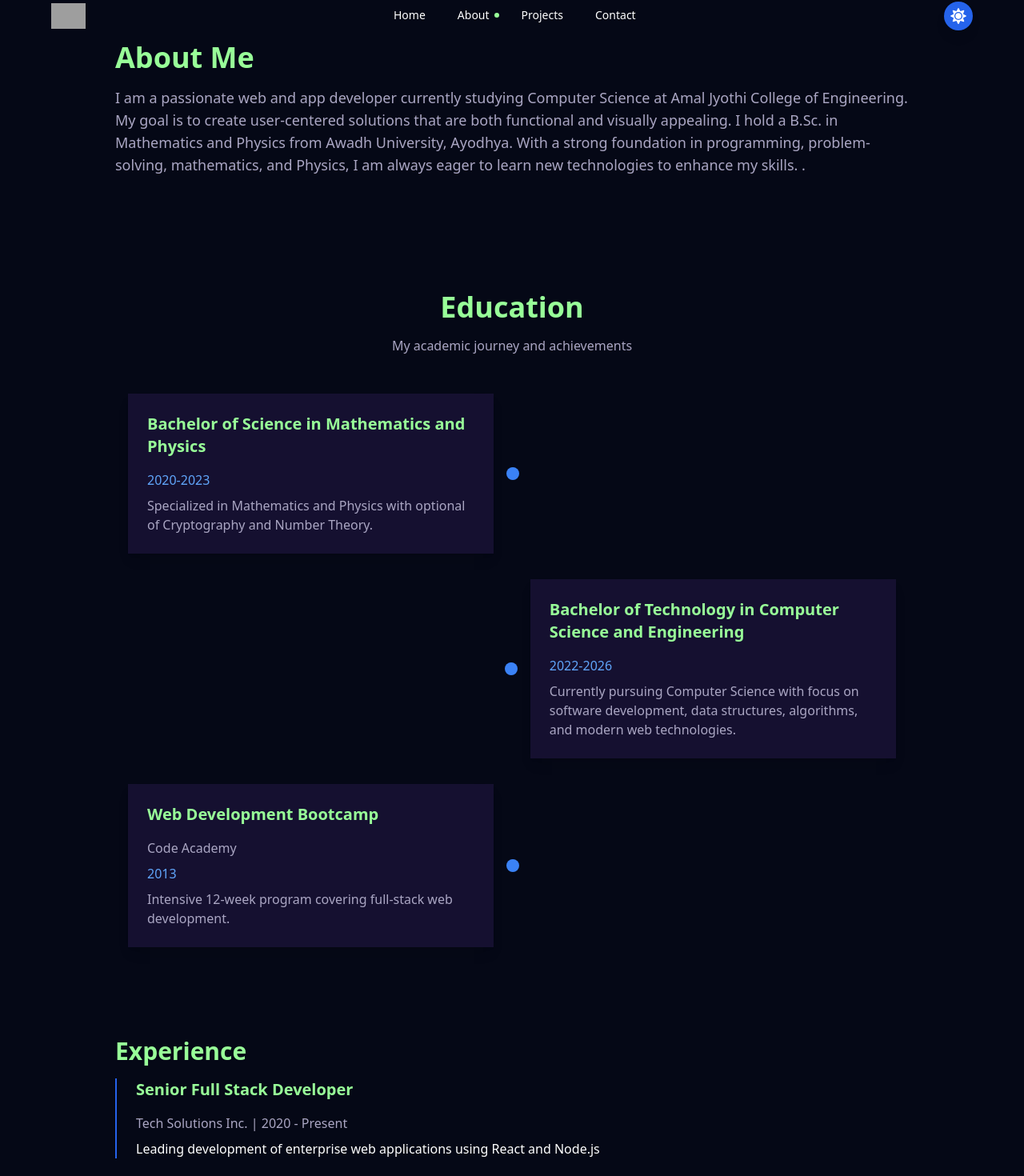
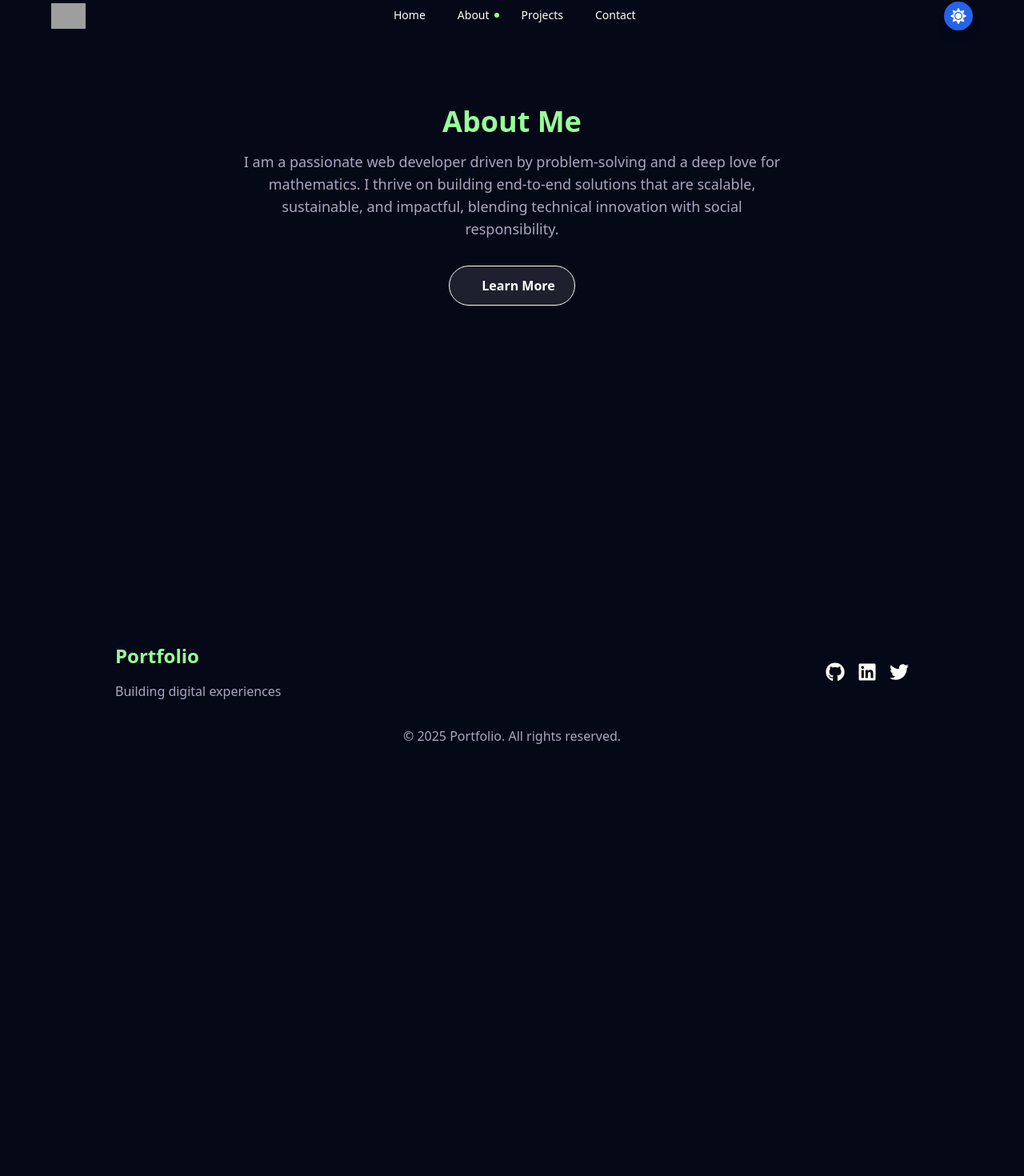
Before and after one commit to lord-rudra0/My-Portfolio, a React (Vite) app: page /about in a window 1280 px wide. Shown: the part 28-1498 px from the top of the page at 80% size. After the commit the page ends 992 px from the top, so only its background shows below. Built offline with nearby package versions, Linux system fonts and the light colour scheme; grey boxes are pictures that could not be loaded.

Commit message:
clickspark fix and input fix

```diff
--- a/src/components/ClickSpark.jsx
+++ b/src/components/ClickSpark.jsx
@@ -150,6 +150,7 @@ const ClickSpark = ({
     <canvas
       ref={canvasRef}
       style={{
+        zIndex:1,
         width: "100%",
         height: "100%",
         display: "block",
--- a/src/components/Contact.jsx
+++ b/src/components/Contact.jsx
@@ -10,17 +10,12 @@ const Contact = () => {
   };
 
   return (
-    <motion.div
-      initial={{ opacity: 0 }}
-      animate={{ opacity: 1 }}
-      exit={{ opacity: 0 }}
-      className="min-h-screen bg-primary text-white py-20"
-    >
+    <>
       <div className="max-w-screen-lg mx-auto px-4">
         <h1 className="text-4xl font-bold mb-4">Get in Touch</h1>
         <p className="text-secondary text-lg mb-8">I'm always open to new opportunities and collaborations</p>
         <form onSubmit={handleSubmit(onSubmit)} className="flex flex-col w-full md:w-1/2">
-          <input
+          <input style={{zIndex: 2 }}
             type="text"
             {...register('name', { required: 'Name is required' })}
             placeholder="Enter your name"
@@ -28,7 +23,7 @@ const Contact = () => {
           />
           {errors.name && <p className="text-red-500">{errors.name.message}</p>}
 
-          <input
+          <input style={{zIndex: 2 }}
             type="email"
             {...register('email', { required: 'Email is required' })}
             placeholder="Enter your email"
@@ -36,7 +31,7 @@ const Contact = () => {
           />
           {errors.email && <p className="text-red-500">{errors.email.message}</p>}
 
-          <textarea
+          <textarea style={{zIndex: 2 }}
             {...register('message', { required: 'Message is required' })}
             placeholder="Enter your message"
             rows="10"
@@ -44,12 +39,18 @@ const Contact = () => {
           ></textarea>
           {errors.message && <p className="text-red-500">{errors.message.message}</p>}
 
-          <button type="submit" className="text-white bg-gradient-to-r from-cyan-500 to-blue-500 px-6 py-3 my-8 mx-auto flex items-center rounded-md hover:scale-110 duration-300">
+          <button style={{zIndex: 2 }} type="submit" className="text-white bg-gradient-to-r from-cyan-500 to-blue-500 px-6 py-3 my-8 mx-auto flex items-center rounded-md hover:scale-110 duration-300">
             Let's talk
           </button>
         </form>
       </div>
-    </motion.div>
+    <motion.div
+      initial={{ opacity: 0 }}
+      animate={{ opacity: 1 }}
+      exit={{ opacity: 0 }}
+      className="min-h-screen bg-primary text-white py-20"
+    >
+    </motion.div> </>
   );
 };
 
--- a/src/components/ProjectCard.jsx
+++ b/src/components/ProjectCard.jsx
@@ -1,5 +1,4 @@
 import { motion } from 'framer-motion';
-import { NeonGradientCard } from "./magicui/neon-gradient-card";
 
 const ProjectCard = ({ project, index, isActive, onHover }) => {
   return (
@@ -11,9 +10,8 @@ const ProjectCard = ({ project, index, isActive, onHover }) => {
       onMouseEnter={onHover}
       onMouseLeave={() => onHover(false)} // Reset on mouse leave
     >
-      <NeonGradientCard className="w-full h-full">
       <img
-          src="https://images.pexels.com/photos/674010/pexels-photo-674010.jpeg?auto=compress&cs=tinysrgb&w=600"
+        src={project.image}
         alt={project.title}
         className="w-full h-64 object-cover transition-transform duration-300 group-hover:scale-110"
       />
@@ -61,7 +59,6 @@ const ProjectCard = ({ project, index, isActive, onHover }) => {
           )}
         </div>
       </div>
-      </NeonGradientCard>
       <motion.div
         className="absolute inset-0 bg-black bg-opacity-70 flex items-center justify-center opacity-0 group-hover:opacity-100 transition-opacity duration-300 z-10"
       >
--- /dev/null
+++ b/src/components/box-reveal.jsx
@@ -0,0 +1,21 @@
+import { motion } from 'framer-motion';
+
+const BoxReveal = ({ children }) => {
+  const variants = {
+    hidden: { opacity: 0, y: 20 },
+    visible: { opacity: 1, y: 0 },
+  };
+
+  return (
+    <motion.div
+      initial="hidden"
+      whileInView="visible"
+      variants={variants}
+      transition={{ duration: 0.5 }}
+    >
+      {children}
+    </motion.div>
+  );
+};
+
+export default BoxReveal;
--- a/src/components/magicui/neon-gradient-card.jsx
+++ /dev/null
@@ -1,50 +0,0 @@
-"use client";;
-import React from 'react';
-import { useEffect, useRef, useState } from "react";
-
-import { cn } from "@/lib/utils";
-
-export const NeonGradientCard = ({
-  className,
-  children,
-  borderSize = 2,
-  borderRadius = 20,
-  neonColors = {
-    firstColor: "#ff00aa",
-    secondColor: "#00FFF1",
-  },
-  ...props
-}) => {
-  const containerRef = useRef(null);
-  const [dimensions, setDimensions] = useState({ width: 0, height: 0 });
-
-  useEffect(() => {
-    const updateDimensions = () => {
-      if (containerRef.current) {
-        const { offsetWidth, offsetHeight } = containerRef.current;
-        setDimensions({ width: offsetWidth, height: offsetHeight });
-      }
-    };
-
-    updateDimensions();
-    window.addEventListener("resize", updateDimensions);
-
-    return () => {
-      window.removeEventListener("resize", updateDimensions);
-    };
-  }, []);
-
-  useEffect(() => {
-    if (containerRef.current) {
-      const { offsetWidth, offsetHeight } = containerRef.current;
-      setDimensions({ width: offsetWidth, height: offsetHeight });
-    }
-  }, [children]);
-
-  return (
-    <div className={`relative p-4 rounded-lg overflow-hidden ${className}`}>
-      <div className="absolute inset-0 bg-gradient-to-br from-[#ff2975] to-[#00FFF1] opacity-50 rounded-lg"></div>
-      <div className="relative z-10">{children}</div>
-    </div>
-  );
-};
--- a/src/pages/About.jsx
+++ b/src/pages/About.jsx
@@ -1,58 +1,29 @@
 import { motion } from 'framer-motion';
 import { content } from '../data/content';
 import Education from '../components/Education';
+import AboutPreview from '../components/AboutPreview';
+import ClickSpark from '../components/ClickSpark';
 
 const About = () => {
   const { about } = content;
 
   return (
+    <div className="relative">
+      <ClickSpark
+        sparkSize={10}
+        sparkRadius={15}
+        sparkCount={8}
+        duration={400}
+      />
       <motion.div
         initial={{ opacity: 0 }}
         animate={{ opacity: 1 }}
         exit={{ opacity: 0 }}
-      className="min-h-screen bg-primary text-white pt-20"
+        className="min-h-screen bg-primary text-white py-20"
       >
-      <div className="max-w-screen-lg mx-auto px-4">
-        <motion.div
-          initial={{ opacity: 0, y: 20 }}
-          animate={{ opacity: 1, y: 0 }}
-          transition={{ duration: 0.5 }}
-          className="mb-16"
-        >
-          <h1 className="text-4xl font-bold mb-8">About Me</h1>
-          <div className="text-secondary text-lg space-y-6">
-            {about.fullBio.split('\n\n').map((paragraph, index) => (
-              <p key={index}>{paragraph}</p>
-            ))}
-          </div>
-        </motion.div>
-
-        <Education />
-
-        <motion.div
-          initial={{ opacity: 0, y: 20 }}
-          animate={{ opacity: 1, y: 0 }}
-          transition={{ duration: 0.5, delay: 0.2 }}
-          className="mb-16"
-        >
-          <h2 className="text-3xl font-bold mb-6">Experience</h2>
-          <div className="space-y-8">
-            {about.experience.map((exp, index) => (
-              <motion.div
-                key={index}
-                className="border-l-2 border-blue-600 pl-6"
-                whileHover={{ x: 10 }}
-                transition={{ type: "spring", stiffness: 300 }}
-              >
-                <h3 className="text-xl font-bold">{exp.title}</h3>
-                <p className="text-secondary">{exp.company} | {exp.period}</p>
-                <p className="mt-2">{exp.description}</p>
-              </motion.div>
-            ))}
-          </div>
+        <AboutPreview />
       </motion.div>
     </div>
-    </motion.div>
   );
 };
 
--- a/src/pages/Home.jsx
+++ b/src/pages/Home.jsx
@@ -6,6 +6,7 @@ import Skills from '../components/Skills';
 import Education from '../components/Education';
 import ContactCTA from '../components/ContactCTA';
 import { content } from '../data/content';
+import ClickSpark from '../components/ClickSpark';
 
 const Home = () => {
   const sectionVariants = {
@@ -21,6 +22,12 @@ const Home = () => {
 
   return (
     <div className="overflow-hidden">
+      <ClickSpark
+        sparkSize={10}
+        sparkRadius={15}
+        sparkCount={8}
+        duration={400}
+      />
       <motion.section
         initial="hidden"
         animate="visible"
```
Also changed, not shown: src/components/ProjectsPreview.jsx (+2 -8 lines). Lines whose indentation alone changed are shown as unchanged.
